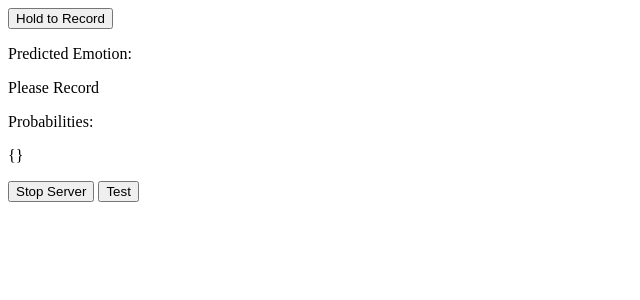
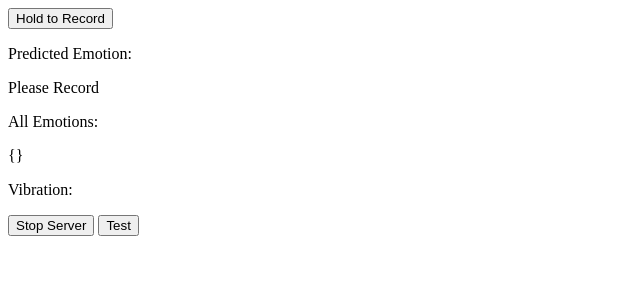
Before and after one commit to interactivefilm25/projectmk, a Python web app: template webserver/templates/index.html in a window 1280 px wide. Shown: the top 300 px of the page, without its empty margins (0-640 px from the left). Run offline with Jinja, Linux system fonts and the light colour scheme; the template is opened without the code that fills it, so the values that code supplies are empty.

Commit message:
update HTML emotion preview

```diff
--- a/webserver/app.py
+++ b/webserver/app.py
@@ -98,7 +98,7 @@
         ranked = sorted(zip(labels, probs), key=lambda x: x[1], reverse=True)
 
         emotion_probabilities = [
-            {"label": lbl, "prediction": round(float(p), 2)}
+            {"label": lbl, "certainty": round(float(p), 2)}
             for lbl, p in sorted(ranked, key=lambda x: x[1], reverse=True)
         ]
 
--- a/webserver/static/js/main.js
+++ b/webserver/static/js/main.js
@@ -63,11 +63,13 @@
         if (event.data instanceof Blob) {
             data = await event.data.text()
             console.log("Received Blob data from server", data)
-            console.log(JSON.parse(data).emotion)
 
-            document.getElementById("detectedEmotion").innerText = JSON.parse(data).emotion + " (" + JSON.parse(data).confidence + ")"
+            const json = JSON.parse(data)
+            const topEmotion = json.emotions_sorted[0]
 
-            // document.getElementById("detectedProbabilities").innerText = "Probabilities:\n " + JSON.parse(data).all_probabilities.map(p => `${p.label}: ${p.prediction}`).join(",\n ")
+            document.getElementById("detectedEmotion").innerText = topEmotion.label + " (" + topEmotion.certainty + ")"
+            document.getElementById("allEmotions").innerHTML = "<pre>" + JSON.stringify(json.emotions_sorted, null, 2) + "</pre>"
+            document.getElementById("vibration").innerHTML = json.vibration.mean + " Hz (Frequency: " + json.vibration.frequency + ")"
 
         }
     }
--- a/webserver/templates/index.html
+++ b/webserver/templates/index.html
@@ -3,13 +3,14 @@
 <head>
     <meta charset="UTF-8">
     <meta name="viewport" content="width=device-width, initial-scale=1.0">
-    <title>Microphone App</title>
+    <title>Microphone App!!!</title>
     <script src="{{ url_for('static', filename='js/main.js') }}"></script>
 </head>
 <body>
     <button id="recordButton">Hold to Record</button>
     <p>Predicted Emotion: <div id="detectedEmotion">Please Record</div></p>
-    <p>Probabilities: <div id="detectedProbabilities">{}</div></p>
+    <p>All Emotions: <div id="allEmotions">{}</div></p>
+    <p>Vibration: <div id="vibration"></div></p>
     <button id="killButton">Stop Server</button>
     <button id="testButton">Test</button>
 </body>
```
